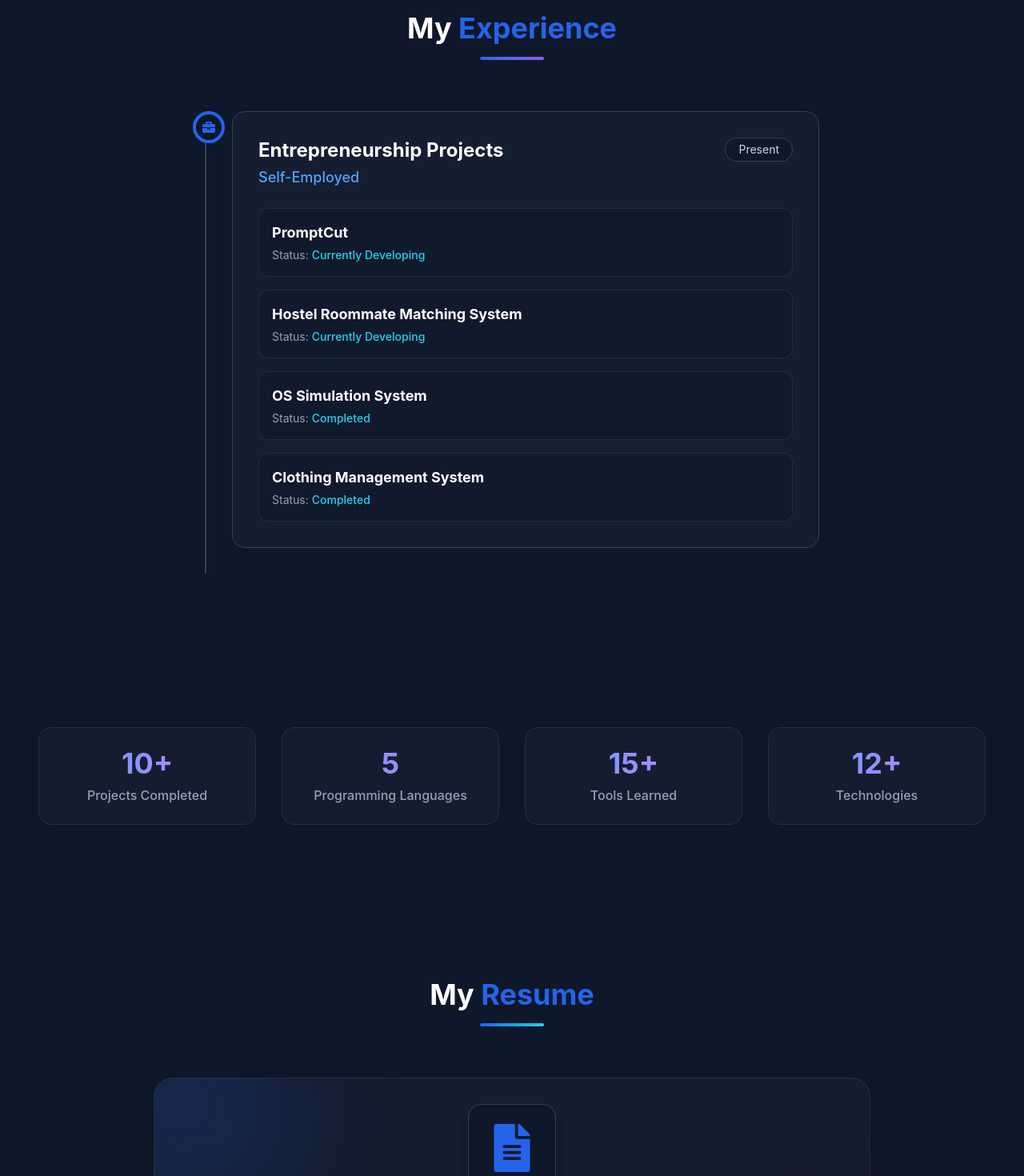
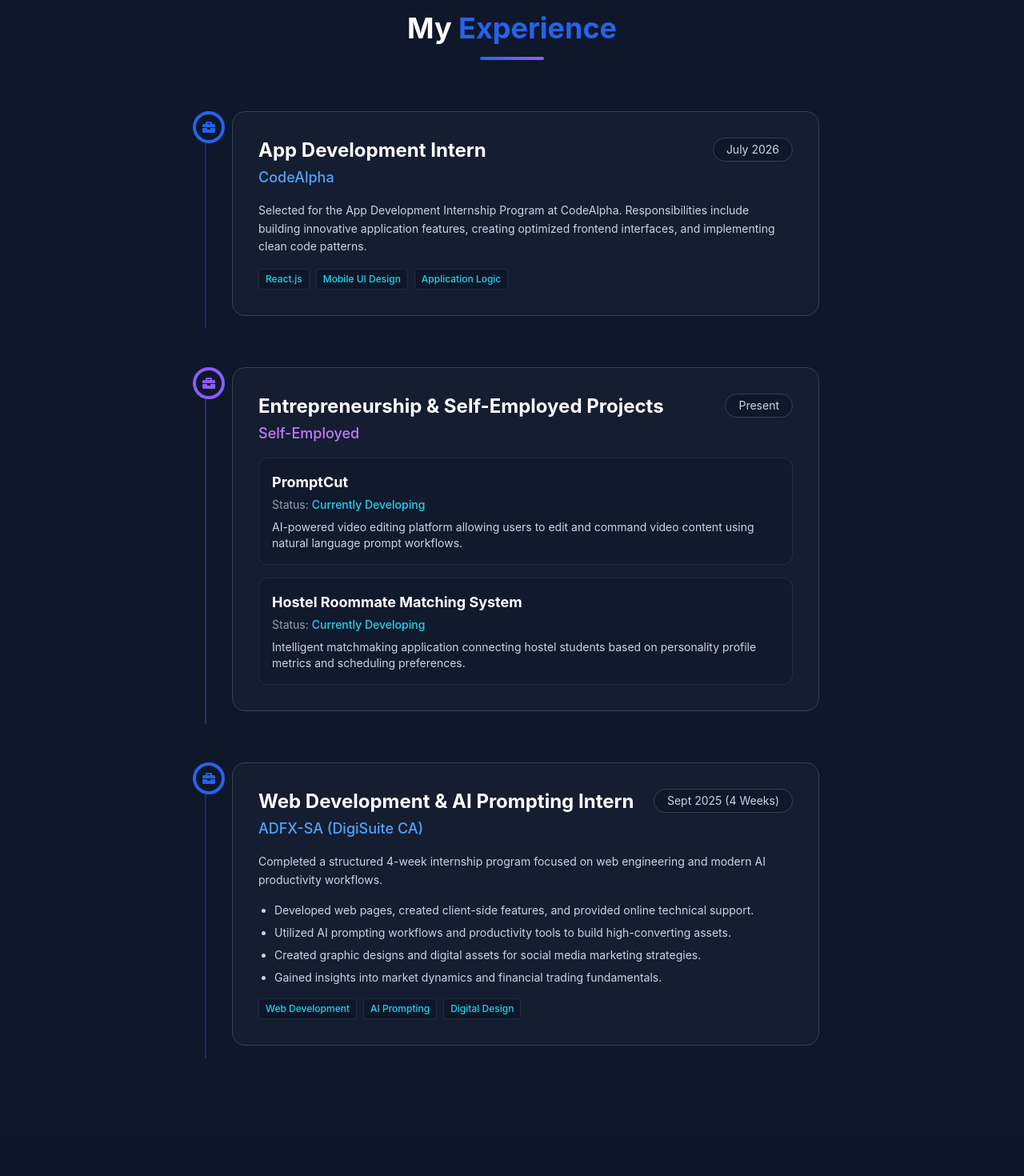
Before and after one commit to N4bih4/Nabiha_Zainab_Porfolio, a React (Vite) app in the folder client/: page / in a window 1280 px wide. Shown: the part 5200-6670 px from the top of the page at 80% size. Built offline with nearby package versions, Linux system fonts and the light colour scheme.

Commit message:
feat: add CodeAlpha and ADFX-SA internships to Experience, leave OS/Hostel in Projects only

```diff
--- a/client/src/components/sections/Experience.tsx
+++ b/client/src/components/sections/Experience.tsx
@@ -16,8 +16,95 @@
           <div className="w-20 h-1 bg-gradient-to-r from-blue-500 to-purple-500 mx-auto rounded-full"></div>
         </motion.div>
 
-        <div className="max-w-3xl mx-auto">
-          <div className="relative border-l-2 border-slate-700 pl-8 pb-8">
+        <div className="max-w-3xl mx-auto space-y-12">
+          {/* Item 1: CodeAlpha Internship */}
+          <div className="relative border-l-2 border-blue-500/30 pl-8 pb-4">
+            <motion.div
+              initial={{ scale: 0 }}
+              whileInView={{ scale: 1 }}
+              viewport={{ once: true }}
+              className="absolute -left-[17px] top-0 bg-slate-900 border-4 border-blue-500 rounded-full p-2"
+            >
+              <FaBriefcase className="text-blue-500" size={16} />
+            </motion.div>
+
+            <motion.div
+              initial={{ opacity: 0, x: -20 }}
+              whileInView={{ opacity: 1, x: 0 }}
+              viewport={{ once: true }}
+              transition={{ duration: 0.5 }}
+              className="bg-slate-800/40 backdrop-blur-sm border border-slate-700 rounded-2xl p-8 hover:border-blue-500/50 transition-colors"
+            >
+              <div className="flex flex-col md:flex-row md:justify-between md:items-start mb-4">
+                <div>
+                  <h3 className="text-2xl font-bold text-white mb-1">App Development Intern</h3>
+                  <h4 className="text-lg text-blue-400 font-medium">CodeAlpha</h4>
+                </div>
+                <div className="mt-2 md:mt-0 px-4 py-1 bg-slate-900/80 border border-slate-700 rounded-full text-sm text-slate-300 whitespace-nowrap">
+                  July 2026
+                </div>
+              </div>
+
+              <p className="text-slate-300 text-sm leading-relaxed mb-4">
+                Selected for the App Development Internship Program at CodeAlpha. Responsibilities include building innovative application features, creating optimized frontend interfaces, and implementing clean code patterns.
+              </p>
+              <div className="flex flex-wrap gap-2">
+                <span className="text-xs font-medium bg-slate-900/85 text-cyan-400 px-2 py-1 rounded border border-slate-700/50">React.js</span>
+                <span className="text-xs font-medium bg-slate-900/85 text-cyan-400 px-2 py-1 rounded border border-slate-700/50">Mobile UI Design</span>
+                <span className="text-xs font-medium bg-slate-900/85 text-cyan-400 px-2 py-1 rounded border border-slate-700/50">Application Logic</span>
+              </div>
+            </motion.div>
+          </div>
+
+          {/* Item 2: Entrepreneurship Projects */}
+          <div className="relative border-l-2 border-purple-500/30 pl-8 pb-4">
+            <motion.div
+              initial={{ scale: 0 }}
+              whileInView={{ scale: 1 }}
+              viewport={{ once: true }}
+              className="absolute -left-[17px] top-0 bg-slate-900 border-4 border-purple-500 rounded-full p-2"
+            >
+              <FaBriefcase className="text-purple-500" size={16} />
+            </motion.div>
+
+            <motion.div
+              initial={{ opacity: 0, x: -20 }}
+              whileInView={{ opacity: 1, x: 0 }}
+              viewport={{ once: true }}
+              transition={{ duration: 0.5, delay: 0.1 }}
+              className="bg-slate-800/40 backdrop-blur-sm border border-slate-700 rounded-2xl p-8 hover:border-purple-500/50 transition-colors"
+            >
+              <div className="flex flex-col md:flex-row md:justify-between md:items-start mb-4">
+                <div>
+                  <h3 className="text-2xl font-bold text-white mb-1">Entrepreneurship & Self-Employed Projects</h3>
+                  <h4 className="text-lg text-purple-400 font-medium">Self-Employed</h4>
+                </div>
+                <div className="mt-2 md:mt-0 px-4 py-1 bg-slate-900/80 border border-slate-700 rounded-full text-sm text-slate-300 whitespace-nowrap">
+                  Present
+                </div>
+              </div>
+
+              <div className="space-y-4">
+                <div className="p-4 bg-slate-900/50 rounded-xl border border-slate-700/50">
+                  <h5 className="font-bold text-white text-lg">PromptCut</h5>
+                  <p className="text-sm text-slate-400 mt-1">Status: <span className="text-cyan-400 font-medium">Currently Developing</span></p>
+                  <p className="text-slate-300 text-sm mt-2">
+                    AI-powered video editing platform allowing users to edit and command video content using natural language prompt workflows.
+                  </p>
+                </div>
+                <div className="p-4 bg-slate-900/50 rounded-xl border border-slate-700/50">
+                  <h5 className="font-bold text-white text-lg">Hostel Roommate Matching System</h5>
+                  <p className="text-sm text-slate-400 mt-1">Status: <span className="text-cyan-400 font-medium">Currently Developing</span></p>
+                  <p className="text-slate-300 text-sm mt-2">
+                    Intelligent matchmaking application connecting hostel students based on personality profile metrics and scheduling preferences.
+                  </p>
+                </div>
+              </div>
+            </motion.div>
+          </div>
+
+          {/* Item 3: ADFX-SA / DigiSuite CA Internship */}
+          <div className="relative border-l-2 border-blue-500/30 pl-8 pb-4">
             <motion.div
               initial={{ scale: 0 }}
               whileInView={{ scale: 1 }}
@@ -36,31 +123,29 @@
             >
               <div className="flex flex-col md:flex-row md:justify-between md:items-start mb-4">
                 <div>
-                  <h3 className="text-2xl font-bold text-white mb-1">Entrepreneurship Projects</h3>
-                  <h4 className="text-lg text-blue-400 font-medium">Self-Employed</h4>
+                  <h3 className="text-2xl font-bold text-white mb-1">Web Development & AI Prompting Intern</h3>
+                  <h4 className="text-lg text-blue-400 font-medium">ADFX-SA (DigiSuite CA)</h4>
                 </div>
                 <div className="mt-2 md:mt-0 px-4 py-1 bg-slate-900/80 border border-slate-700 rounded-full text-sm text-slate-300 whitespace-nowrap">
-                  Present
+                  Sept 2025 (4 Weeks)
                 </div>
               </div>
 
-              <div className="mt-6 space-y-4">
-                <div className="p-4 bg-slate-900/50 rounded-xl border border-slate-700/50">
-                  <h5 className="font-bold text-white text-lg">PromptCut</h5>
-                  <p className="text-sm text-slate-400 mt-1">Status: <span className="text-cyan-400 font-medium">Currently Developing</span></p>
-                </div>
-                <div className="p-4 bg-slate-900/50 rounded-xl border border-slate-700/50">
-                  <h5 className="font-bold text-white text-lg">Hostel Roommate Matching System</h5>
-                  <p className="text-sm text-slate-400 mt-1">Status: <span className="text-cyan-400 font-medium">Currently Developing</span></p>
-                </div>
-                <div className="p-4 bg-slate-900/50 rounded-xl border border-slate-700/50">
-                  <h5 className="font-bold text-white text-lg">OS Simulation System</h5>
-                  <p className="text-sm text-slate-400 mt-1">Status: <span className="text-cyan-400 font-medium">Completed</span></p>
-                </div>
-                <div className="p-4 bg-slate-900/50 rounded-xl border border-slate-700/50">
-                  <h5 className="font-bold text-white text-lg">Clothing Management System</h5>
-                  <p className="text-sm text-slate-400 mt-1">Status: <span className="text-cyan-400 font-medium">Completed</span></p>
-                </div>
+              <p className="text-slate-300 text-sm leading-relaxed mb-4">
+                Completed a structured 4-week internship program focused on web engineering and modern AI productivity workflows.
+              </p>
+
+              <ul className="list-disc pl-5 text-sm text-slate-300 space-y-2 mb-4">
+                <li>Developed web pages, created client-side features, and provided online technical support.</li>
+                <li>Utilized AI prompting workflows and productivity tools to build high-converting assets.</li>
+                <li>Created graphic designs and digital assets for social media marketing strategies.</li>
+                <li>Gained insights into market dynamics and financial trading fundamentals.</li>
+              </ul>
+
+              <div className="flex flex-wrap gap-2">
+                <span className="text-xs font-medium bg-slate-900/85 text-cyan-400 px-2 py-1 rounded border border-slate-700/50">Web Development</span>
+                <span className="text-xs font-medium bg-slate-900/85 text-cyan-400 px-2 py-1 rounded border border-slate-700/50">AI Prompting</span>
+                <span className="text-xs font-medium bg-slate-900/85 text-cyan-400 px-2 py-1 rounded border border-slate-700/50">Digital Design</span>
               </div>
             </motion.div>
           </div>
```
